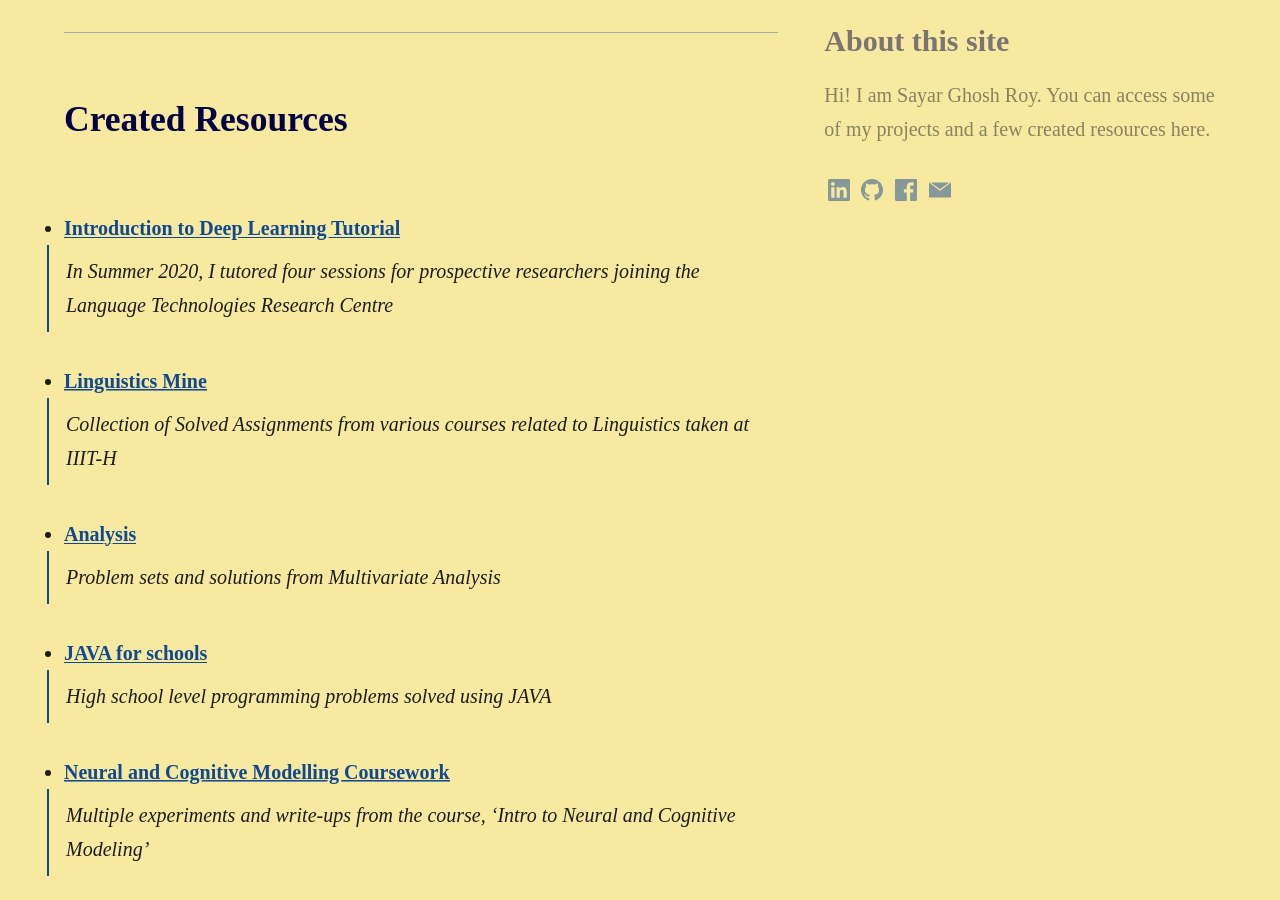
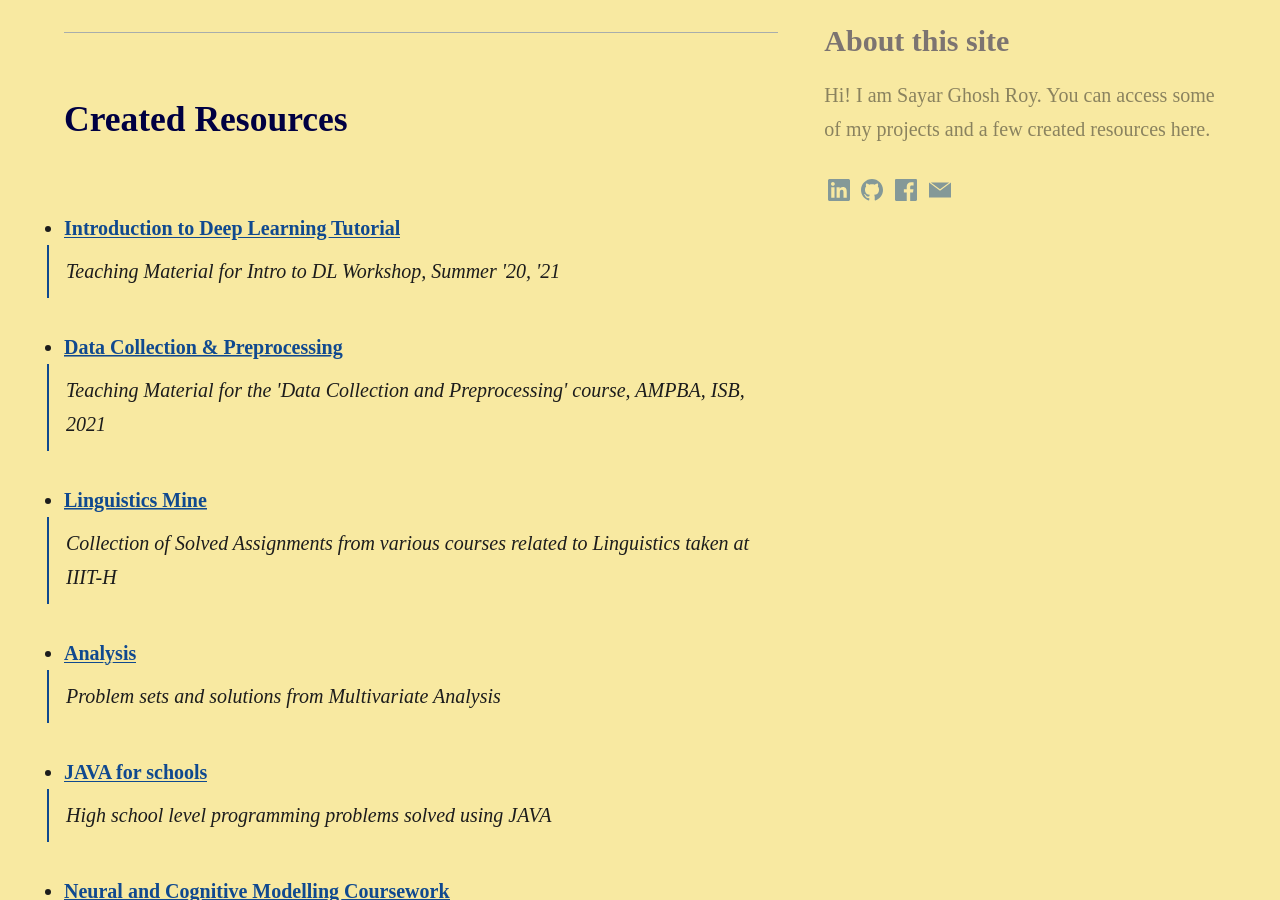
Before and after one commit to sayarghoshroy/sayarghoshroy.github.io, a Jekyll site: the page built from work.md, in a window 1280 px wide and 900 px high, scrolled down 7072 px. Built offline with Jekyll 4.4.1, drawn with Linux system fonts in a browser that asks for light colours; some web fonts are replaced.

Commit message:
Updated created resources section

```diff
--- a/work.md
+++ b/work.md
@@ -153,7 +153,10 @@ aside: true
 ## Created Resources <br><br>
 
 - [<b>Introduction to Deep Learning Tutorial</b>](https://github.com/sayarghoshroy/Intro_to_DL_tutorial)
-> <p style="align: justify">In Summer 2020, I tutored four sessions for prospective researchers joining the Language Technologies Research Centre</p>
+> <p style="align: justify">Teaching Material for Intro to DL Workshop, Summer '20, '21</p>
+
+- [<b>Data Collection & Preprocessing</b>](https://github.com/sayarghoshroy/Data_Collection_Preprocessing)
+> <p style="align: justify">Teaching Material for the 'Data Collection and Preprocessing' course, AMPBA, ISB, 2021</p>
 
 - [<b>Linguistics Mine</b>](https://github.com/sayarghoshroy/Linguistics_Mine)
 > <p style="align: justify">Collection of Solved Assignments from various courses related to Linguistics taken at IIIT-H</p>
```
